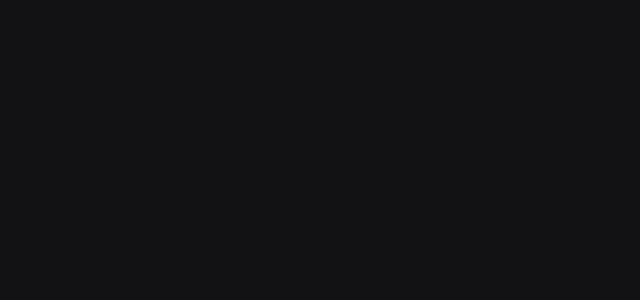
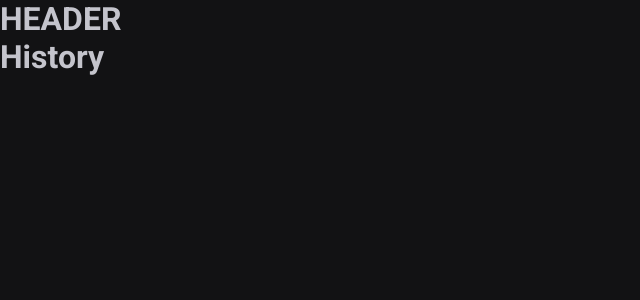
Before and after one commit to pedrokpdo/ignite-timer, a React (Vite) app: page /history in a window 1280 px wide. Shown: the top 300 px of the page, without its empty margins (0-640 px from the left). Built offline with nearby package versions, Linux system fonts and the light colour scheme.

Commit message:
layout de rotas

```diff
--- a/src/Router.tsx
+++ b/src/Router.tsx
@@ -1,11 +1,14 @@
 import { Routes, Route } from 'react-router-dom'
+import { DefaultLayout } from './layouts/DefaultLayout'
 import { History } from './pages/History'
 import { Home } from './pages/Home'
 export function Router() {
   return (
     <Routes>
-      <Route path='/' element={<Home/>}/>
-      <Route path='/history' element={<History/>}/>
+      <Route path='/' element={<DefaultLayout/>}>
+        <Route path='/' element={<Home />} />
+        <Route path='/history' element={<History />} />
+      </Route>
     </Routes>
   )
 }
--- /dev/null
+++ b/src/components/Header/index.tsx
@@ -0,0 +1,3 @@
+export function Header () {
+    return <h1>HEADER</h1>
+}
--- /dev/null
+++ b/src/layouts/DefaultLayout.tsx
@@ -0,0 +1,11 @@
+import { Outlet } from "react-router-dom";
+import { Header } from "../components/Header";
+
+export function DefaultLayout() {
+    return (
+        <div>
+            <Header/>
+            <Outlet />
+        </div>
+    )
+}
--- a/src/pages/History/index.tsx
+++ b/src/pages/History/index.tsx
@@ -1,5 +1,11 @@
+import React from 'react'
+import { Header } from '../../components/Header'
 import { Container } from './styles'
 
 export function History() {
-  return <Container></Container>
+  return (
+    <div>
+      <h1>History</h1>
+    </div>
+    )
 }
--- a/src/pages/Home/index.tsx
+++ b/src/pages/Home/index.tsx
@@ -1,6 +1,11 @@
 import React from 'react'
+import { Header } from '../../components/Header'
 import { Container } from './styles'
 
 export function Home() {
-  return <Container></Container>
+  return (
+    <div>
+      <h1>HOME</h1>
+    </div>
+    )
 }
```
